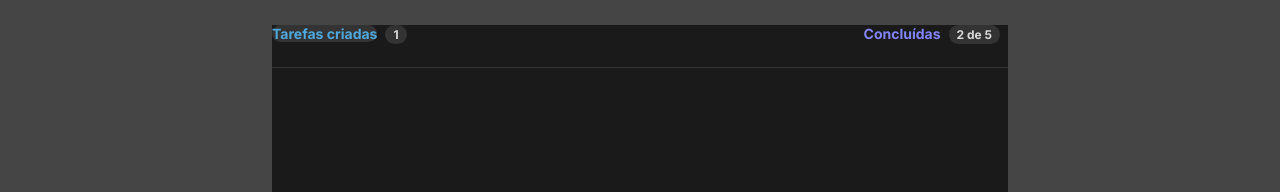
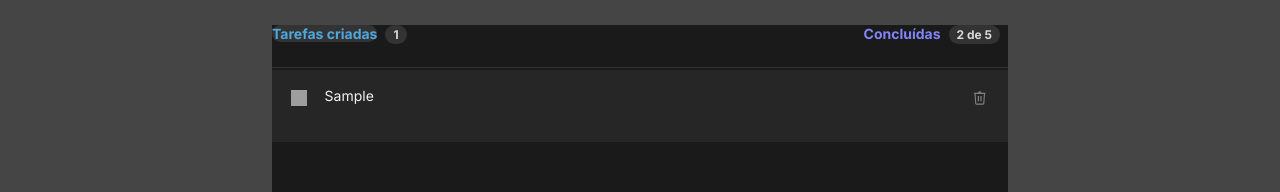
Before and after one commit to felipedev01/Gerenciador-de-Tarefas, a React (Vite) app: page / in a window 1280 px wide. Both pictures are taken after typing "Sample" into the empty fields and a click on the button "Criar". Shown: the part 266-458 px from the top of the page. Built offline with nearby package versions, Linux system fonts and the light colour scheme; grey boxes are pictures that could not be loaded.

Commit message:
feature marcar tarefa como concluida finalizada

```diff
--- a/src/Componentes/DisplayTasksWithContent.jsx
+++ b/src/Componentes/DisplayTasksWithContent.jsx
@@ -3,7 +3,7 @@ import Trash from '../Assets/trash3.svg'
 import checkBox from '../Assets/checkBox.svg'
 import checkBoxDone from '../Assets/checkBoxDone.svg'
 import { useState } from 'react'
-import { Tasks } from './tasks'
+import { Tasks } from './Tasks'
 
 
  export function DisplayTasksWithContent({tasksContent, onDeleteTask}){
@@ -11,7 +11,7 @@ import { Tasks } from './tasks'
 
   console.log(tasksContent)
 
-  function onDeleteTask2(id){
+ function onDeleteTask2(id){
 
     onDeleteTask(id)
 
@@ -40,12 +40,15 @@ import { Tasks } from './tasks'
     </header>
 
        <div className={styles.taskContainetText}>
+
        {
-        tasksContent.map(task=>{
+                tasksContent.map(task =>{
+                        return(
+                            <Tasks  content={task.content} />
 
-          <Tasks tasksContent={task}/>
-        })
-       }
+                    )
+                    })
+                }
 
 
      </div>
--- a/src/Componentes/tasks.jsx
+++ b/src/Componentes/Tasks.jsx
@@ -1,12 +1,12 @@
 import { useState } from 'react'
-import styles from './tasks.module.css'
+import styles from './Tasks.module.css'
 import Trash from '../Assets/trash3.svg'
 import checkBox from '../Assets/checkBox.svg'
 import checkBoxDone from '../Assets/checkBoxDone.svg'
 
-export function Tasks({tasksContent}){
+export function Tasks({content}){
 
-    console.log(tasksContent)
+    console.log(content)
 
     const[flaggedTask , setFlaggedTask]=useState(true)
 
@@ -21,10 +21,10 @@ export function Tasks({tasksContent}){
   }
 
     return(
-        <ul>
+
 
            <li className={flaggedTask ? styles.pendingTask : styles.taskDone}
-     key={task.id}
+
      >
 
      <button className={styles.buttonCheckBox} onClick={handleFlagTask}>
@@ -34,7 +34,7 @@ export function Tasks({tasksContent}){
 
 
          <p>
-         {tasksContent}
+         {content}
          </p>
 
 
@@ -48,6 +48,6 @@ export function Tasks({tasksContent}){
      </li>
 
 
-      </ul>
+
     )
 }
```
Also changed, not shown: src/Componentes/Tasks.module.css (renamed from src/Componentes/tasks.module.css).
